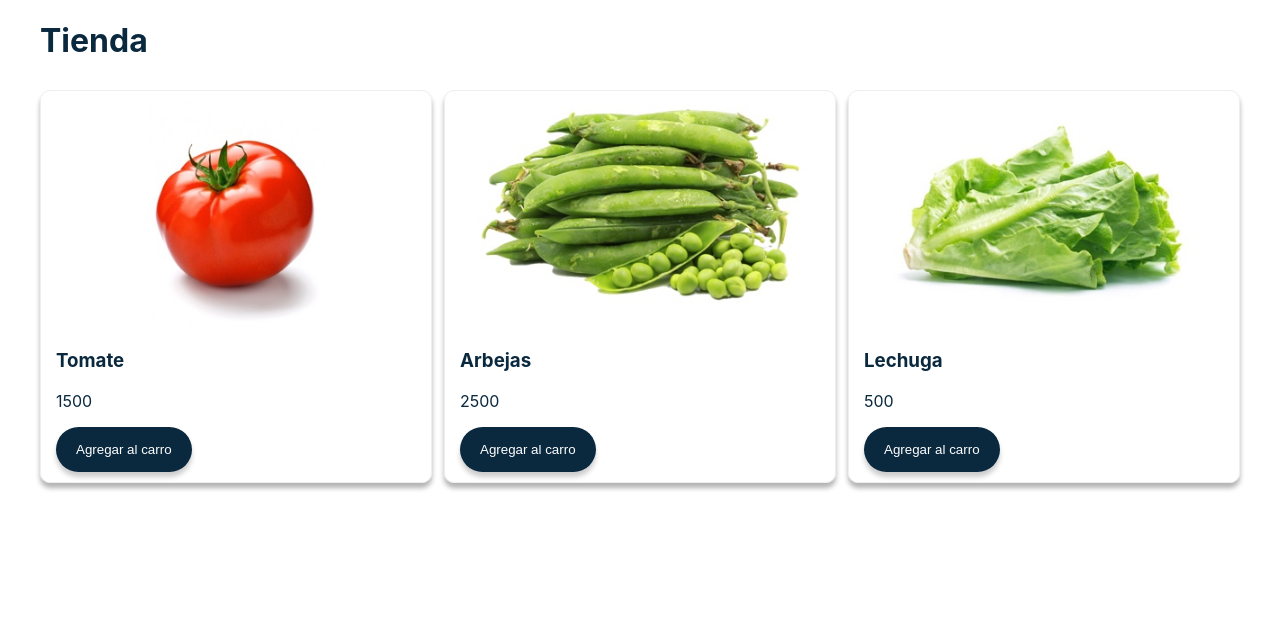
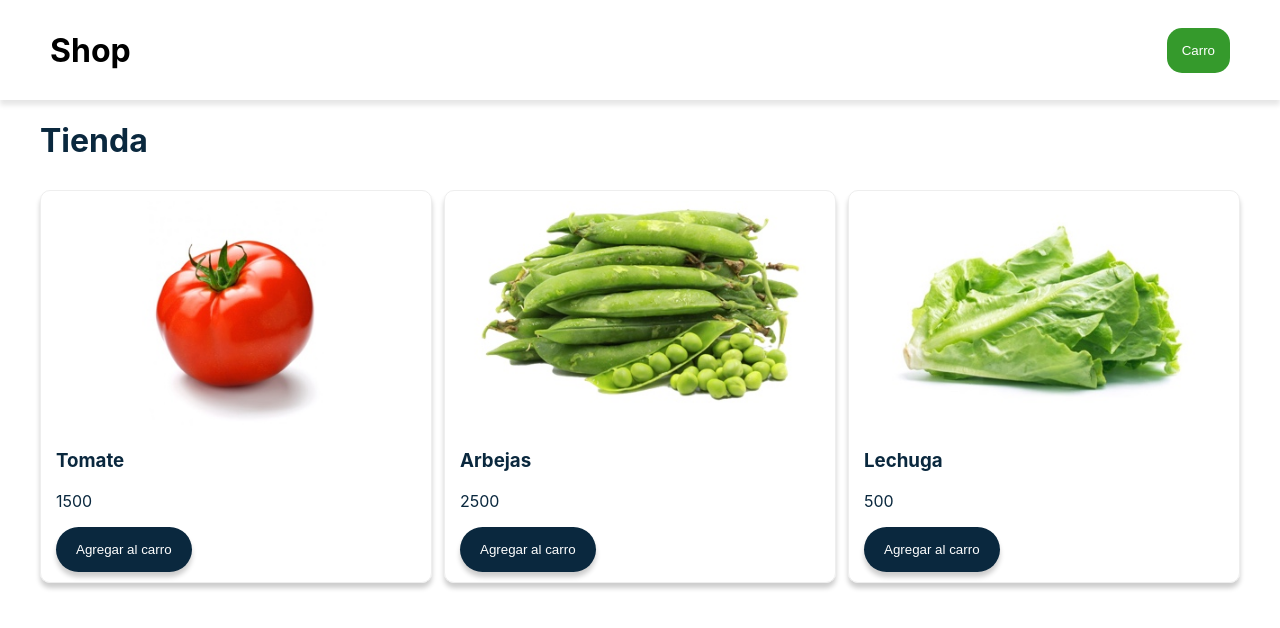
Before and after one commit to CrissRayes/basicReactShoppingCart, a React (Create React App) app: page / in a window 1280 px wide. Shown: the top 628 px of the page. Built offline with nearby package versions, Linux system fonts and the light colour scheme.

Commit message:
nav bar and shopping cart ok

```diff
--- a/src/App.js
+++ b/src/App.js
@@ -2,6 +2,7 @@ import { Component } from 'react';
 import Productos from './components/Productos'
 import Layout from './components/Layout'
 import Title from './components/Title'
+import Navbar from './components/Navbar'
 
 class App extends Component {
   state = {
@@ -9,15 +10,38 @@ class App extends Component {
       { name: 'Tomate', price: 1500, img: '/productos/tomate.jpeg' },
       { name: 'Arbejas', price: 2500, img: '/productos/arbejas.jpeg' },
       { name: 'Lechuga', price: 500, img: '/productos/lechuga.jpeg' }
-    ]
+    ],
+    carro: [],
   }
+
+  agregarAlCarro = (producto) => {
+    const { carro } = this.state
+    if (carro.find(x => x.name === producto.name)) {
+      const newCarro = carro.map(x => x.name === producto.name
+        ? ({
+          ...x,
+          cantidad: x.cantidad + 1
+        })
+        : x)
+      return this.setState({ carro: newCarro })
+    }
+    return this.setState({
+      carro: this.state.carro.concat({
+        ...producto,
+        cantidad: 1,
+      })
+    })
+  }
+
   render() {
+    console.log(this.state.carro)
     return (
       <div>
+        <Navbar carro={this.state.carro} />
         <Layout>
           <Title />
           <Productos
-            agregarAlCarro={() => console.log('No hace nada')}
+            agregarAlCarro={this.agregarAlCarro}
             productos={this.state.productos}
           />
         </Layout>
--- /dev/null
+++ b/src/components/BubbleAlert.js
@@ -0,0 +1,28 @@
+import { Component } from "react";
+
+const styles = {
+  bubbleAlert: {
+    backgroundColor: '#E9725A',
+    borderRadius: '15px',
+    color: '#fff',
+    padding: '2px 10px',
+    fontSize: '0.9rem',
+    width: '20px',
+  }
+}
+class BubbleAlert extends Component {
+  getNumber(n) {
+    if (!n) { return ' ' }
+    return n > 9 ? '9+' : n
+  }
+  render() {
+    const { value } = this.props
+    return (
+      <span style={styles.bubbleAlert}>
+        {this.getNumber(value)}
+      </span>
+    )
+  }
+}
+
+export default BubbleAlert
--- /dev/null
+++ b/src/components/Carro.js
@@ -0,0 +1,39 @@
+import { Component } from "react";
+import BubbleAlert from './BubbleAlert'
+
+const styles = {
+  carro: {
+    backgroundColor: '#359A2C',
+    color: '#fff',
+    border: 'none',
+    padding: '15px',
+    borderRadius: '15px',
+    cursor: 'pointer'
+  },
+  bubble: {
+    position: 'relative',
+    left: '12px',
+    top: '20px',
+  }
+}
+
+class Carro extends Component {
+  render() {
+    const { carro } = this.props
+    const cantidad = carro.reduce((acc, el) => acc + el.cantidad, 0)
+    return (
+      <div>
+        <span style={styles.bubble}>
+          {cantidad !== 0
+            ? <BubbleAlert value={cantidad} />
+            : null}
+        </span>
+        <button style={styles.carro}>
+          Carro
+        </button>
+      </div>
+    )
+  }
+}
+
+export default Carro
--- /dev/null
+++ b/src/components/Logo.js
@@ -0,0 +1,18 @@
+import { Component } from "react";
+
+const styles = {
+  logo: {
+    fontWeight: '700',
+    fontSize: '2rem'
+  }
+}
+
+class Logo extends Component {
+  render() {
+    return (
+      <div style={styles.logo}>Shop</div>
+    )
+  }
+}
+
+export default Logo
--- /dev/null
+++ b/src/components/Navbar.js
@@ -0,0 +1,30 @@
+import { Component } from "react";
+import Logo from './Logo'
+import Carro from './Carro'
+
+const styles = {
+  navbar: {
+    display: 'flex',
+    flexDirection: 'row',
+    alignItems: 'center',
+    height: '100px',
+    justifyContent: 'space-between',
+    position: 'relative',
+    padding: '0 50px',
+    boxShadow: '0 5px 5px rgba(0,0,0, 0.1)'
+  }
+}
+
+class Navbar extends Component {
+  render() {
+    const { carro } = this.props
+    return (
+      <nav style={styles.navbar}>
+        <Logo />
+        <Carro carro={carro} />
+      </nav>
+    )
+  }
+}
+
+export default Navbar
--- a/src/components/Producto.js
+++ b/src/components/Producto.js
@@ -4,7 +4,7 @@ import Button from './Button'
 const styles = {
   producto: {
     border: 'solid 1px #eee',
-    boxShadow: '0 5px 5px rgba(0,0,0, 0.3)',
+    boxShadow: '0 5px 5px rgba(0,0,0, 0.2)',
     width: '30%',
     padding: '10px 15px',
     borderRadius: '10px'
```
